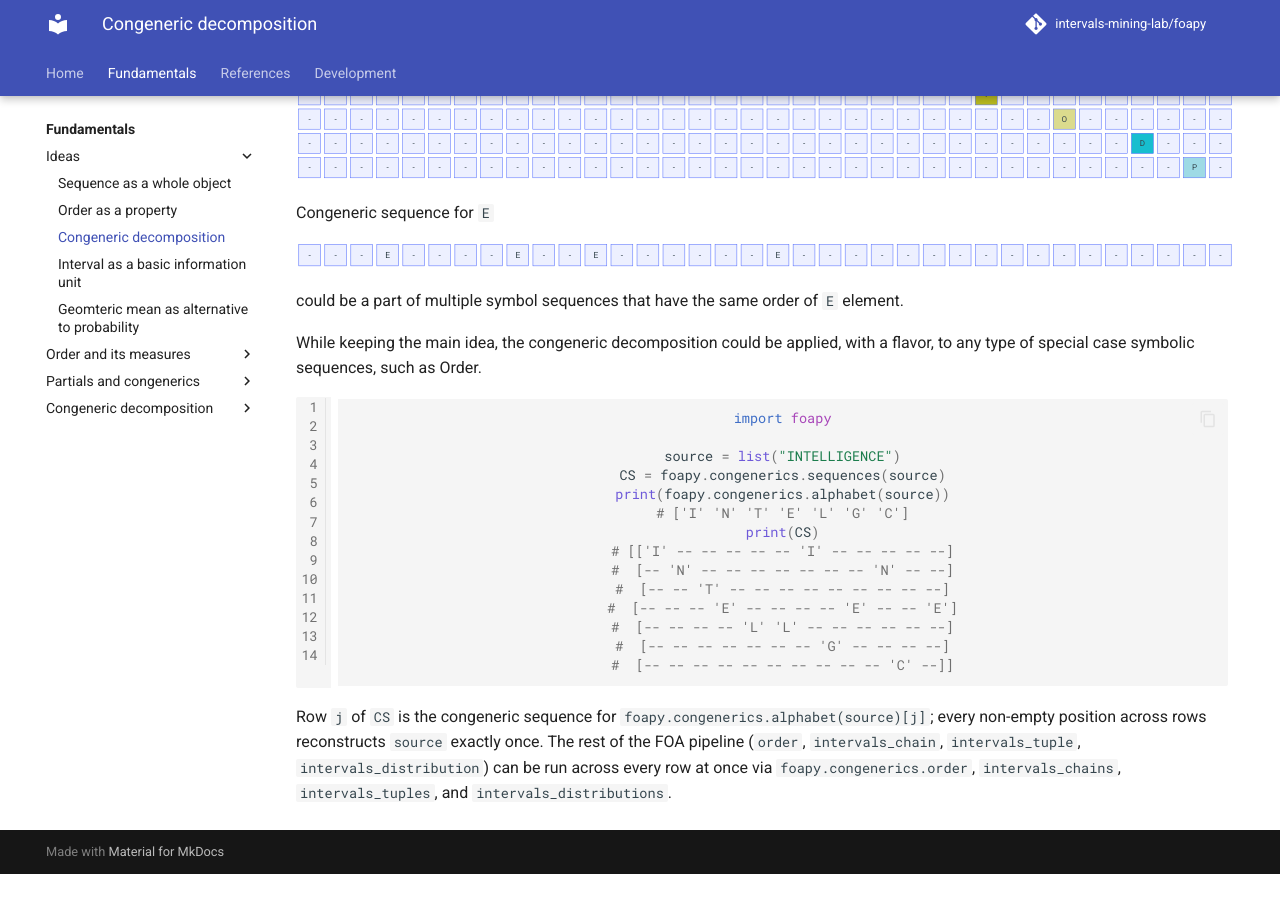
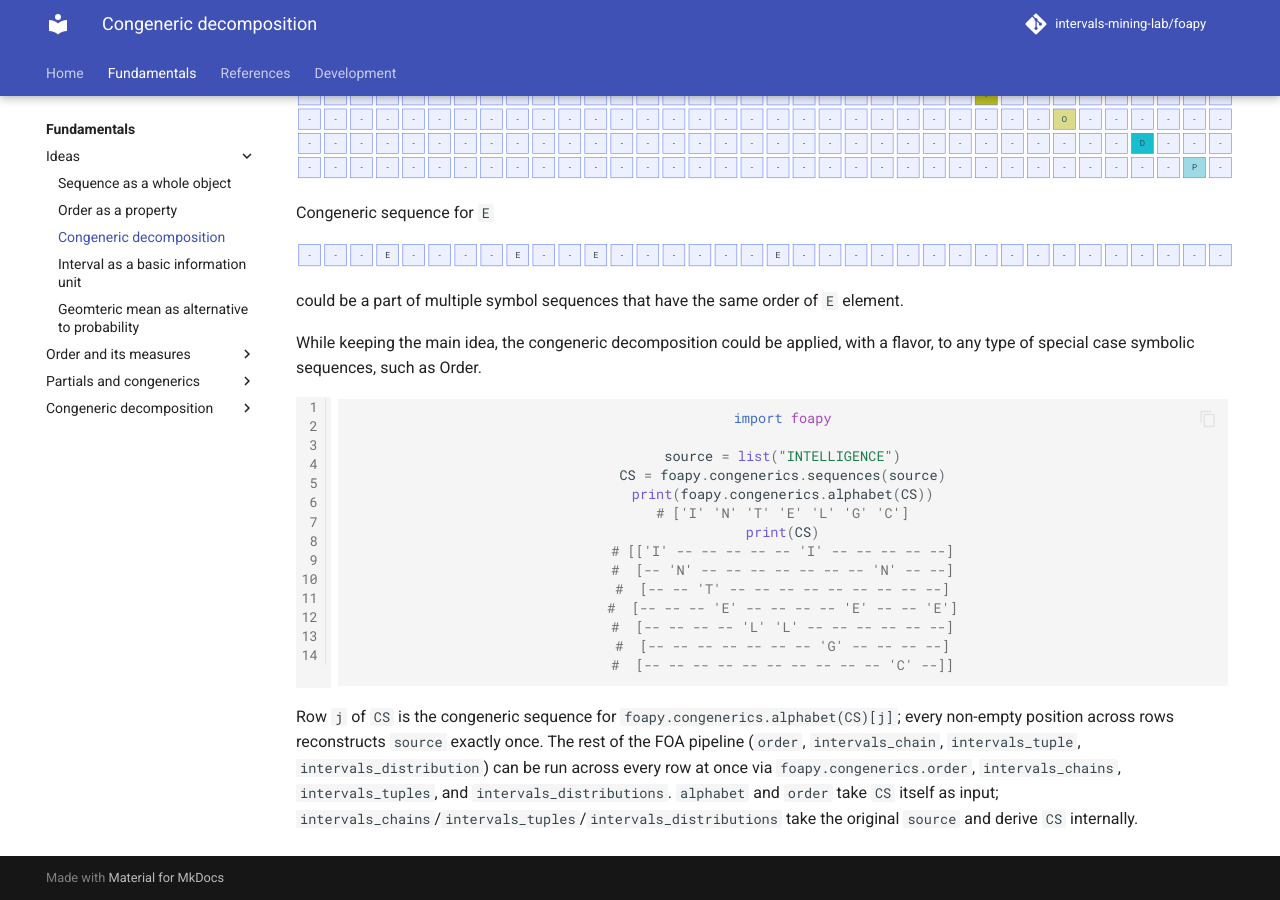
Before and after one commit to intervals-mining-lab/foapy, an MkDocs documentation site: the page built from docs/fundamentals/ideas/congeneric_decomposition.md, in a window 1280 px wide and 900 px high, scrolled down 753 px. Built offline with MkDocs 1.6.1 and Material for MkDocs 9.7.7, drawn with Linux system fonts in a browser that asks for light colours; comment, search, counter and statistics services are not loaded; the version menu is left out; before the commit the page ends 1627 px from its top, so only the background shows below that.

Commit message:
Added congenerics

````diff
--- a/docs/fundamentals/ideas/congeneric_decomposition.md
+++ b/docs/fundamentals/ideas/congeneric_decomposition.md
@@ -140,7 +140,7 @@ import foapy
 
 source = list("INTELLIGENCE")
 CS = foapy.congenerics.sequences(source)
-print(foapy.congenerics.alphabet(source))
+print(foapy.congenerics.alphabet(CS))
 # ['I' 'N' 'T' 'E' 'L' 'G' 'C']
 print(CS)
 # [['I' -- -- -- -- -- 'I' -- -- -- -- --]
@@ -152,10 +152,12 @@ print(CS)
 #  [-- -- -- -- -- -- -- -- -- -- 'C' --]]
 ```
 
-Row `j` of `CS` is the congeneric sequence for `foapy.congenerics.alphabet(source)[j]`; every non-empty
+Row `j` of `CS` is the congeneric sequence for `foapy.congenerics.alphabet(CS)[j]`; every non-empty
 position across rows reconstructs `source` exactly once. The rest of the FOA pipeline
 (`order`, `intervals_chain`, `intervals_tuple`, `intervals_distribution`) can be run across every row at once
 via `foapy.congenerics.order`, `intervals_chains`, `intervals_tuples`, and `intervals_distributions`.
+`alphabet` and `order` take `CS` itself as input; `intervals_chains`/`intervals_tuples`/`intervals_distributions`
+take the original `source` and derive `CS` internally.
 
 <style>
 .md-typeset table:not([class]) th {
````
Also changed, not shown: openspec/changes/add-congeneric-decomposition/design.md (+12 -2 lines), openspec/changes/add-congeneric-decomposition/proposal.md (+3 -3 lines), openspec/changes/add-congeneric-decomposition/specs/congeneric-decomposition/spec.md (+10 -6 lines), openspec/changes/add-congeneric-decomposition/tasks.md (+8 -0 lines), 6 other files.
